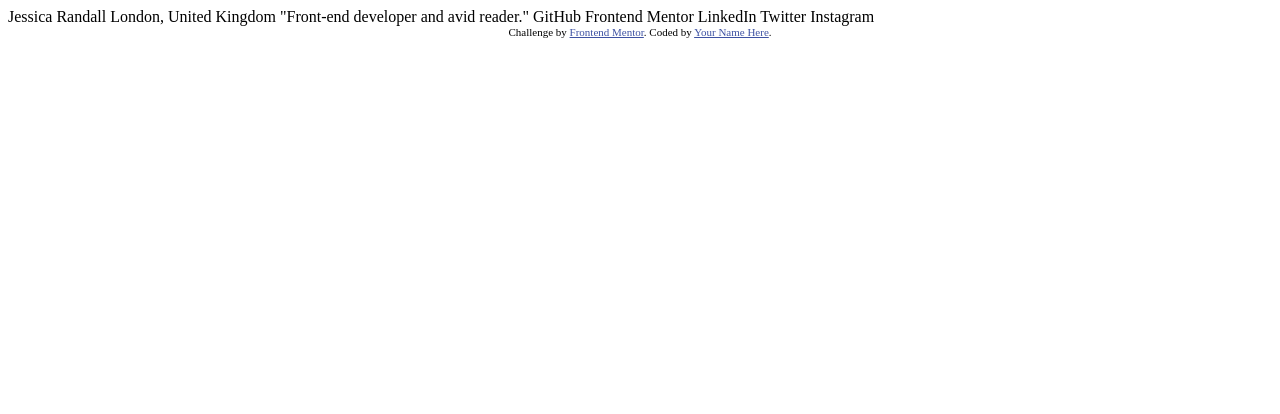
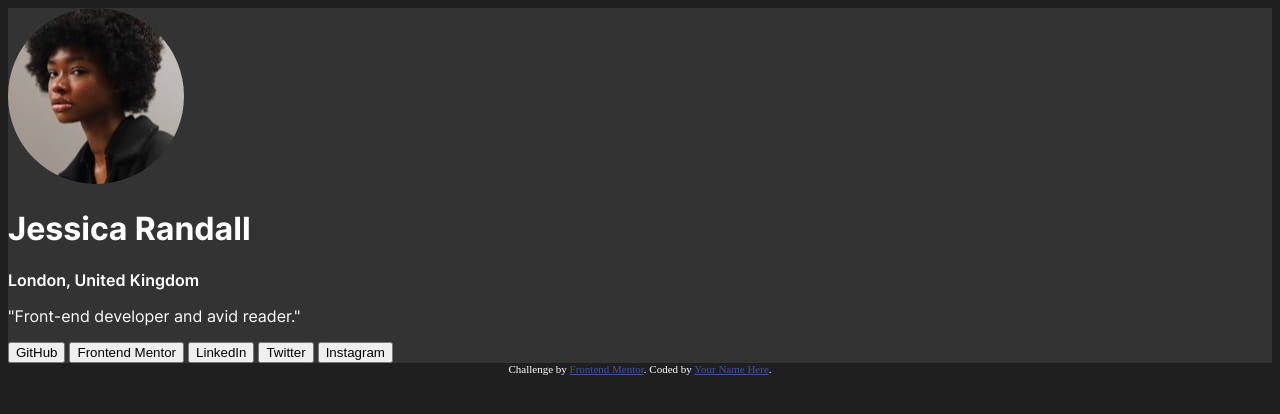
Before and after one commit to cdGuilherme/social-links-profile-main, a plain HTML site: page index.html in a window 1280 px wide. Drawn offline with Linux system fonts and the light colour scheme.

Commit message:
Update index.html and style.css
HTML:
- add card div for bio and socials div for social links
- add profile picture
- change attribution div to footer
- attribution style is in style.css instead of <style> element

CSS:
- add color variables
- import fonts
- change background color for body and card

```diff
--- a/index.html
+++ b/index.html
@@ -1,35 +1,44 @@
 <!DOCTYPE html>
 <html lang="en">
-<head>
-  <meta charset="UTF-8">
-  <meta name="viewport" content="width=device-width, initial-scale=1.0"> <!-- displays site properly based on user's device -->
+  <head>
+    <meta charset="UTF-8" />
+    <meta name="viewport" content="width=device-width, initial-scale=1.0" />
+    <!-- displays site properly based on user's device -->
+    <link rel="icon" type="image/png" sizes="32x32" href="./assets/images/favicon-32x32.png" />
+    <link rel="stylesheet" href="style.css" />
 
-  <link rel="icon" type="image/png" sizes="32x32" href="./assets/images/favicon-32x32.png">
-  <link rel="stylesheet" href="style.css">
+    <title>Frontend Mentor | Social links profile</title>
+  </head>
+  <body>
+    <div class="card">
 
-  <title>Frontend Mentor | Social links profile</title>
+      <img src="assets/images/avatar-jessica.jpeg" alt="author profile picture">
 
-  <!-- Feel free to remove these styles or customise in your own stylesheet 👍 -->
-  <style>
-    .attribution { font-size: 11px; text-align: center; }
-    .attribution a { color: hsl(228, 45%, 44%); }
-  </style>
-</head>
-<body>
+      <h1 class="inter-700">Jessica Randall</h1>
 
-  Jessica Randall
-  London, United Kingdom
-  "Front-end developer and avid reader."
+      <p class="inter-600">London, United Kingdom</p>
 
-  GitHub
-  Frontend Mentor
-  LinkedIn
-  Twitter
-  Instagram
+      <p class="inter-400">"Front-end developer and avid reader."</p>
 
-  <div class="attribution">
-    Challenge by <a href="https://www.frontendmentor.io?ref=challenge" target="_blank">Frontend Mentor</a>.
-    Coded by <a href="#">Your Name Here</a>.
-  </div>
-</body>
+      <div class="socials">
+
+        <button>GitHub</button>
+
+        <button>Frontend Mentor</button>
+
+        <button>LinkedIn</button>
+
+        <button>Twitter</button>
+
+        <button>Instagram</button>
+
+      </div>
+    </div>
+
+    <footer class="attribution">
+      Challenge by
+      <a href="https://www.frontendmentor.io?ref=challenge" target="_blank">Frontend Mentor</a>.
+      Coded by <a href="#">Your Name Here</a>.
+    </footer>
+  </body>
 </html>
--- a/style.css
+++ b/style.css
@@ -4,3 +4,62 @@
 *::after {
   box-sizing: border-box;
 }
+
+:root {
+  --green: hsl(75, 94%, 57%);
+  --white: hsl(0, 0%, 100%);
+  --grey: hsl(0, 0%, 20%);
+  --dark-grey: hsl(0, 0%, 12%);
+  --off-black: hsl(0, 0%, 8%);
+}
+
+@font-face {
+  font-family: 'Inter';
+  src: url(assets/fonts/Inter-VariableFont_slnt\,wght.ttf);
+}
+
+.inter-400 {
+  font-family: "Inter", sans-serif;
+  font-optical-sizing: auto;
+  font-weight: 400;
+  font-style: normal;
+  font-variation-settings: "slnt" 0;
+}
+
+.inter-600 {
+  font-family: "Inter", sans-serif;
+  font-optical-sizing: auto;
+  font-weight: 600;
+  font-style: normal;
+  font-variation-settings: "slnt" 0;
+}
+
+.inter-700 {
+  font-family: "Inter", sans-serif;
+  font-optical-sizing: auto;
+  font-weight: 700;
+  font-style: normal;
+  font-variation-settings: "slnt" 0;
+}
+
+body {
+  background-color: var(--dark-grey);
+  color: var(--white);
+}
+
+.card {
+  background-color: var(--grey);
+}
+
+img {
+  border-radius: 100%;
+}
+
+.attribution {
+  font-size: 11px;
+  text-align: center;
+}
+
+.attribution a {
+  color: hsl(228, 45%, 44%);
+}
```
